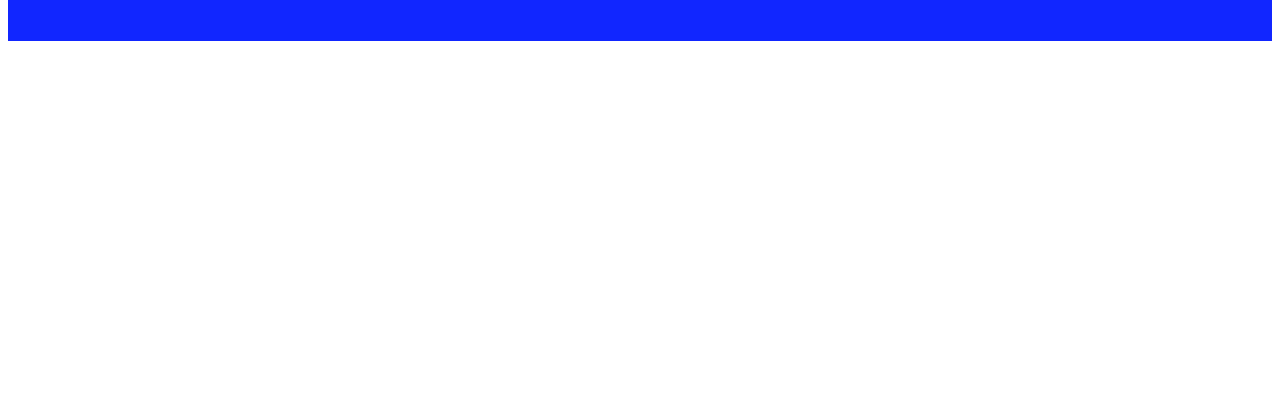
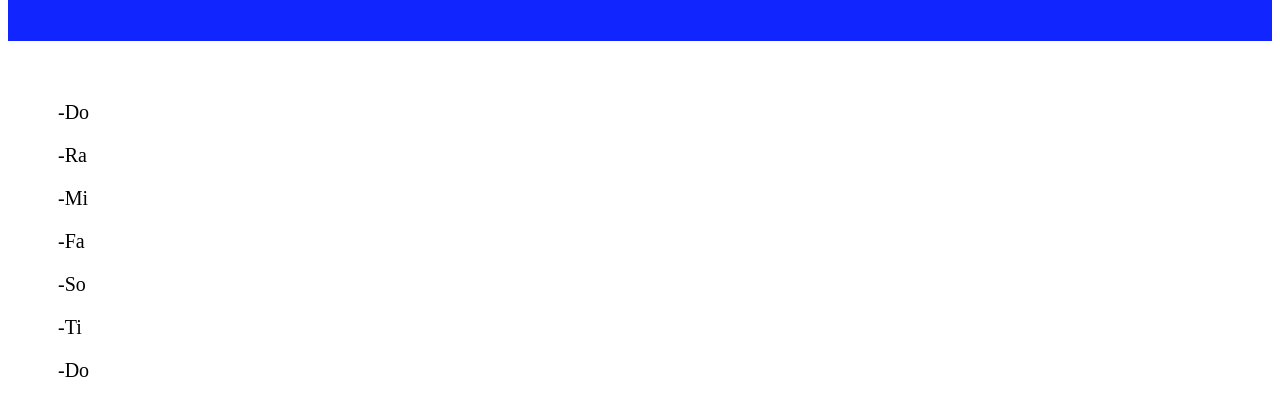
Before and after one commit to ZachYentsch/bootstrapwebsite, a plain HTML site: page coolwebsite/index.html in a window 1280 px wide. Shown: the part 111-526 px from the top of the page. Drawn offline with Linux system fonts and the light colour scheme.

Commit message:
second commit

```diff
--- a/coolwebsite/index.html
+++ b/coolwebsite/index.html
@@ -9,7 +9,22 @@
     <h1>News Now</h1>
     </header>
 
+<Main>
+    <section class="left-column">
+<ul>-Do</ul>
+<ul>-Ra</ul>
+<ul>-Mi</ul>
+<ul>-Fa</ul>
+<ul>-So</ul>
+<ul>-Ti</ul>
+<ul>-Do</ul>
+    </section>
 
+    <section class="center-column">
+
+    </section>
+
+</Main>
 
 
 
--- a/coolwebsite/style.css
+++ b/coolwebsite/style.css
@@ -9,3 +9,14 @@ header{
     padding-top: 1.5em;
     justify-content: end;
 }
+
+.left-column{
+    margin: 3em 0 0 .5em;
+    text-align: left;
+    width: 30%;
+    font-size: 20px;
+}
+
+.center-column{
+
+}
```
